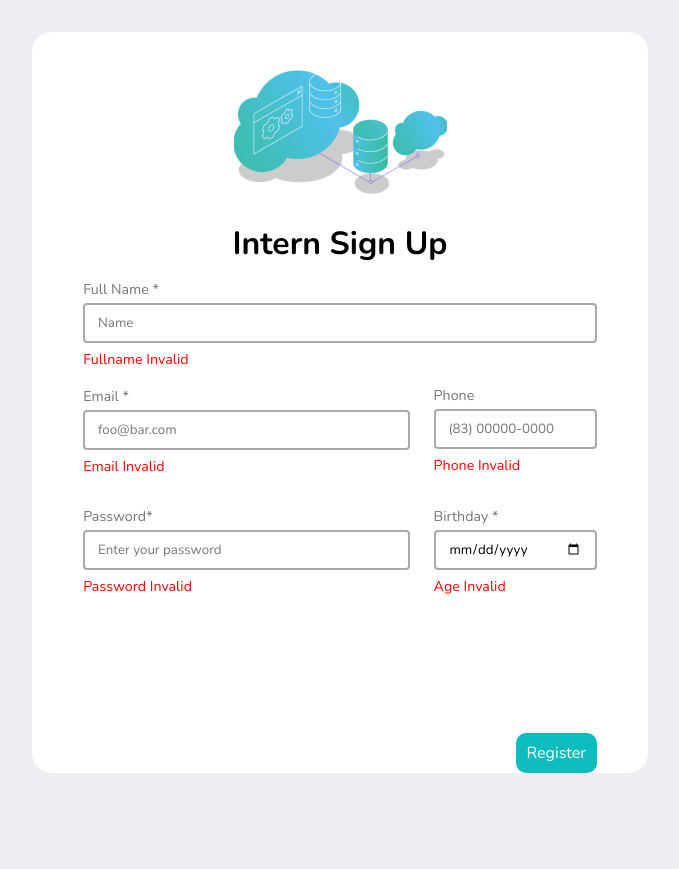
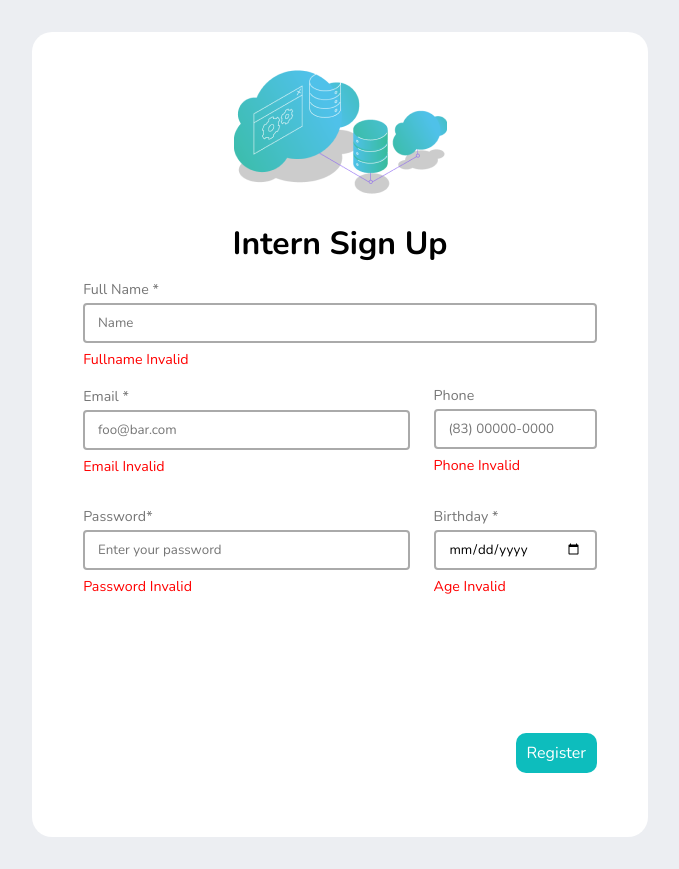
Before and after one commit to Ahjotarezende/FormReact, a React (Create React App) app: page / in a window 1280 px wide. Shown: the whole page, without its empty margins (300-979 px from the left). Before the commit the page ends 805 px from the top, so only its background shows below. Built offline with nearby package versions, Linux system fonts and the light colour scheme.

Commit message:
style: finished button styling

```diff
--- a/src/styles.js
+++ b/src/styles.js
@@ -9,6 +9,7 @@ export const Background = styled.div`
     border: none;
     border-radius: 20px;
     text-align: center;
+    padding-bottom: 64px;
 `;
 
 export const Logo = styled.img`
```
